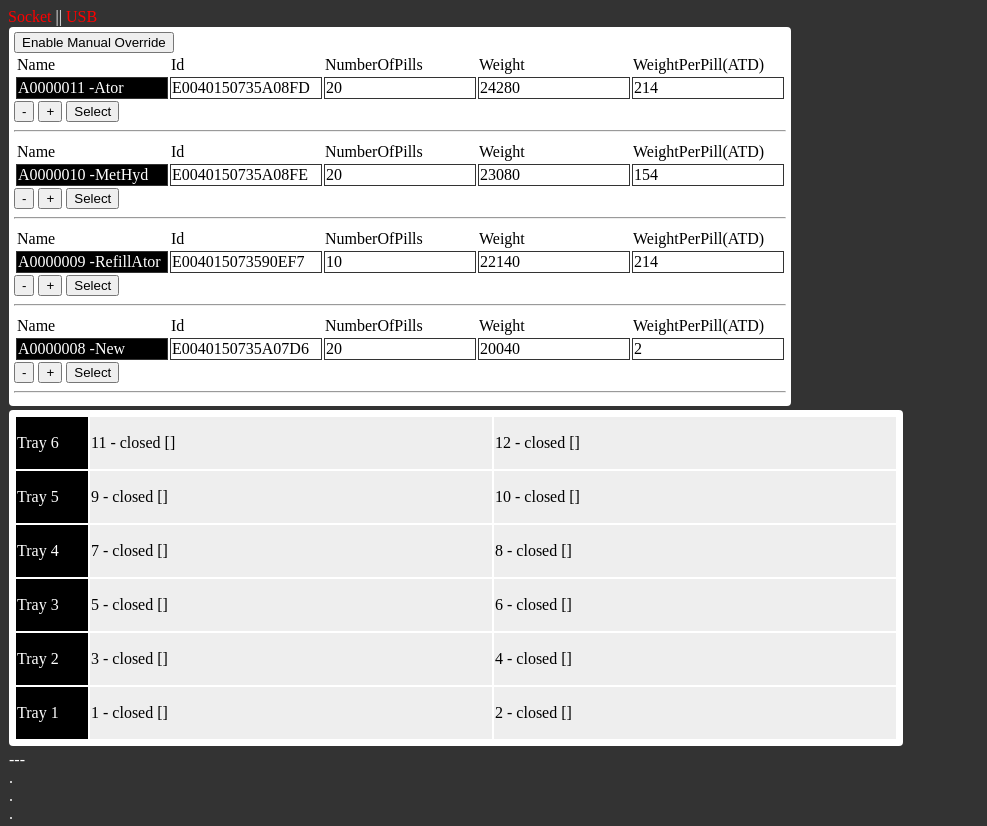
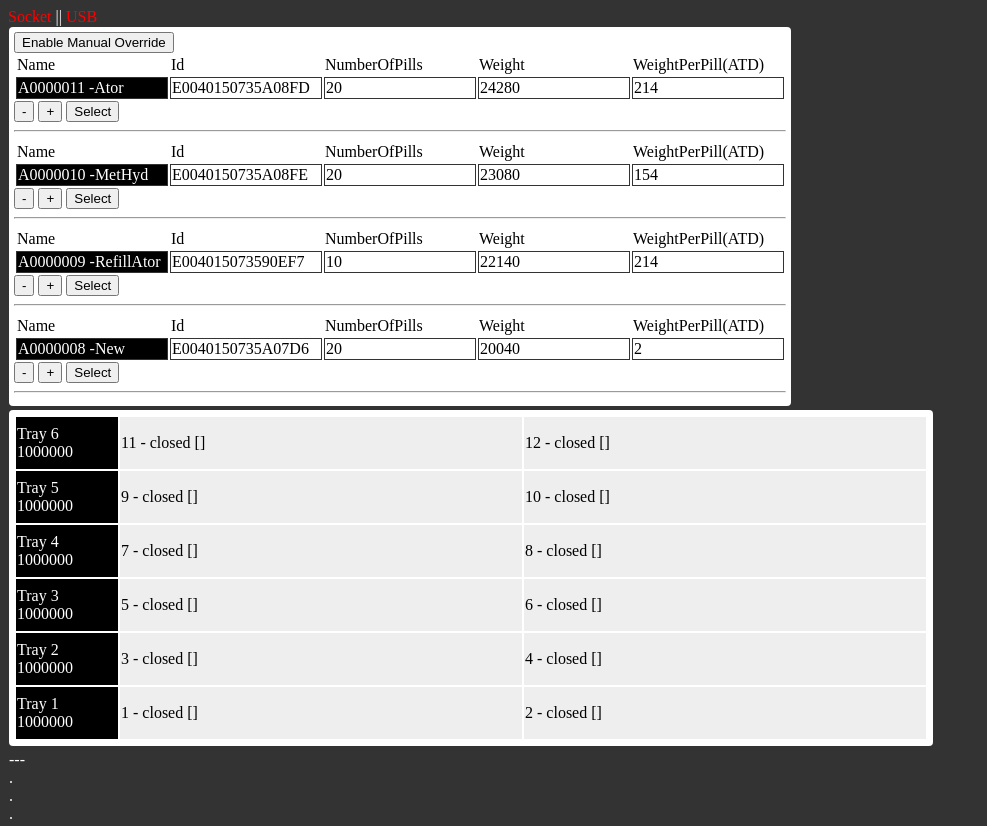
Before and after one commit to cah-grantjames/alfbot, a website: page public/index.html in a window 1280 px wide. Shown: the whole page, without its empty margins (0-987 px from the left). Drawn offline with nearby package versions, Linux system fonts and the light colour scheme; some packages are replaced by stand-ins of ours; no server answers.

Commit message:
tray weight

```diff
--- a/public/index.html
+++ b/public/index.html
@@ -53,7 +53,7 @@
     <div ng-controller="bot" class="swimlane">
         <table>
             <tr ng-repeat="T in commonData.trays track by $index">
-                <td style="width: 70px; height: 50px; background-color:#000; color:#fff">Tray {{T.number}}</td>
+                <td style="width: 100px; height: 50px; background-color:#000; color:#fff">Tray {{T.number}} {{T.getWeight()}}</td>
                 <td ng-repeat="S in T.slots track by $index"
                     style="width: 400px; height: 50px; background-color:{{S.getColor()}}">
                     {{S.number}}&nbsp;-&nbsp;{{S.isOpen ? "open" : "closed"}} {{S.pod ? [S.pod.id] : []}}
```
